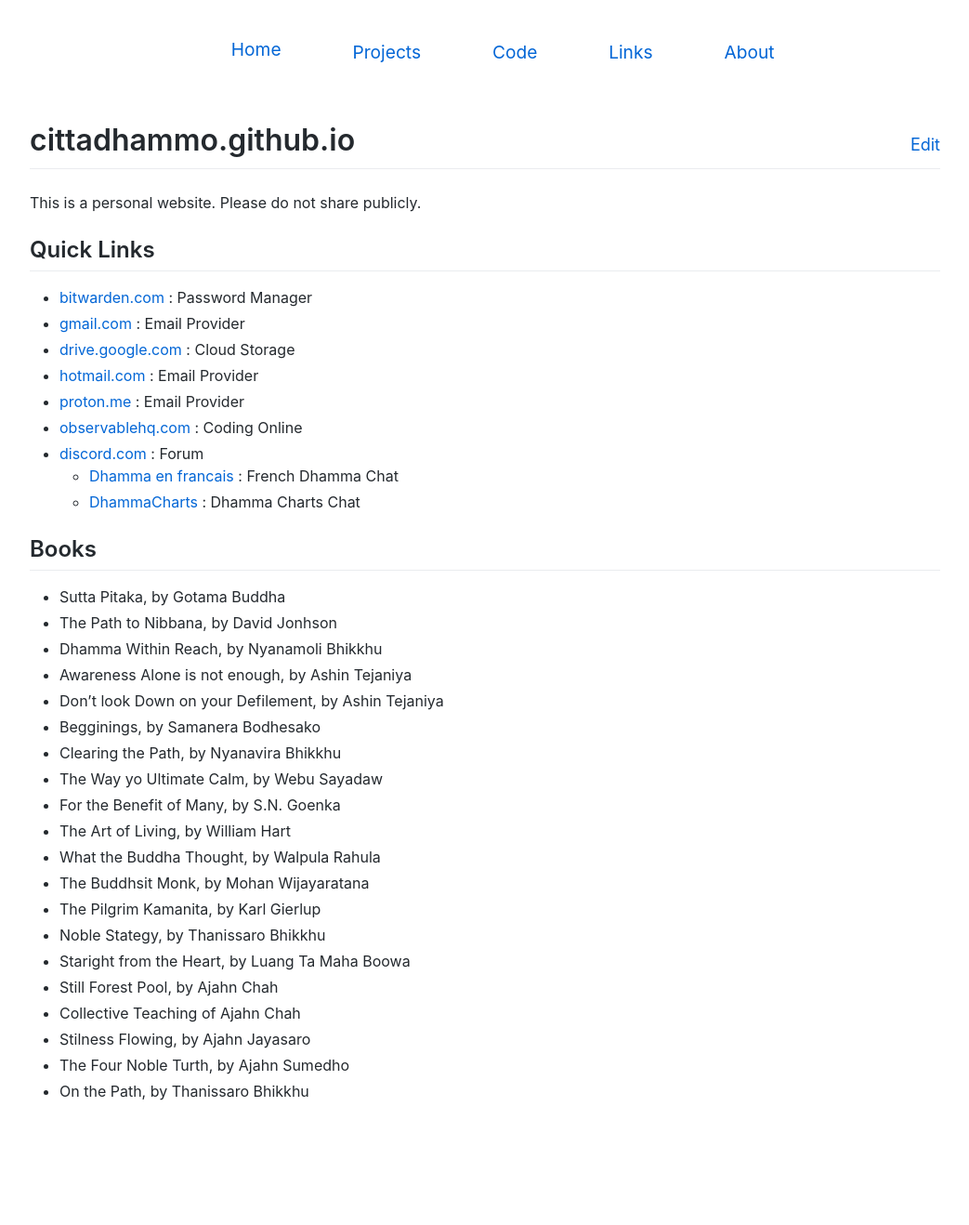
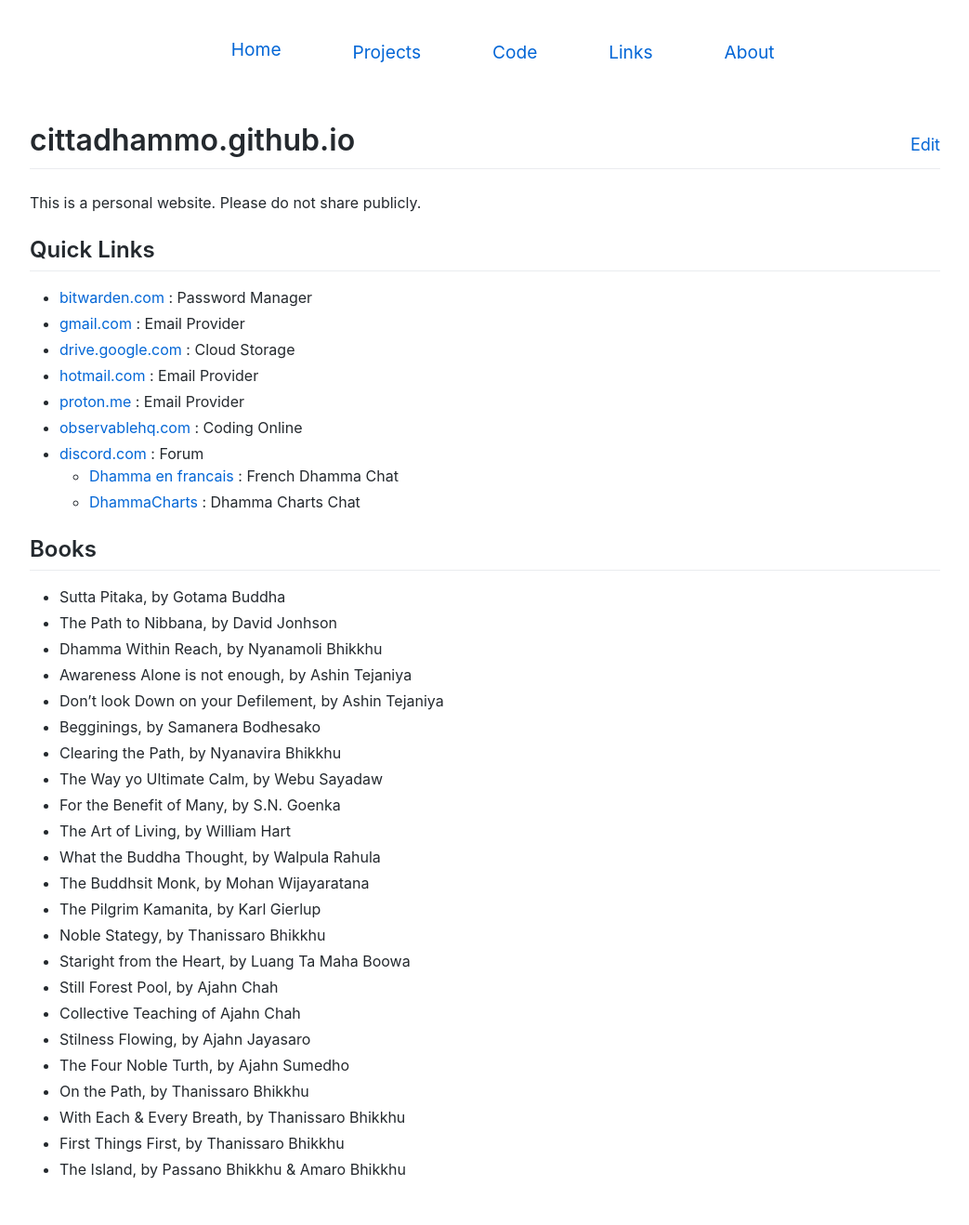
Before and after one commit to cittadhammo/old-personal-website, a Jekyll site: the page built from index.md, in a window 1280 px wide. Shown: the whole page at 93% size, without its empty margins (118-1161 px from the left). Built offline with Jekyll 4.4.1, drawn with Linux system fonts in a browser that asks for light colours; before the commit the page ends 1234 px from its top, so only the background shows below that.

Commit message:
Update index.md

```diff
--- a/index.md
+++ b/index.md
@@ -39,3 +39,6 @@
 * Stilness Flowing, by Ajahn Jayasaro
 * The Four Noble Turth, by Ajahn Sumedho
 * On the Path, by Thanissaro Bhikkhu
+* With Each & Every Breath, by Thanissaro Bhikkhu
+* First Things First, by Thanissaro Bhikkhu
+* The Island, by Passano Bhikkhu & Amaro Bhikkhu
```
